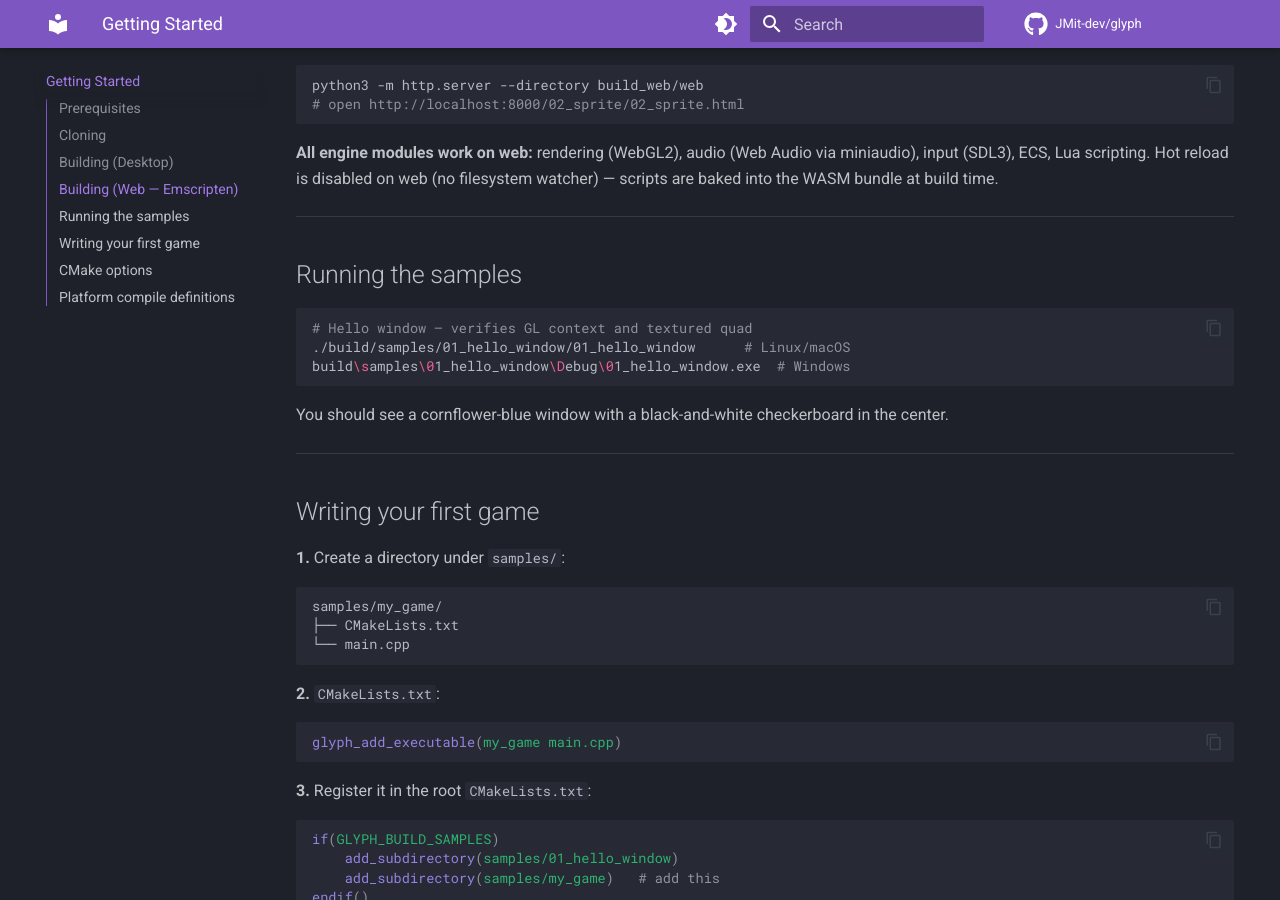
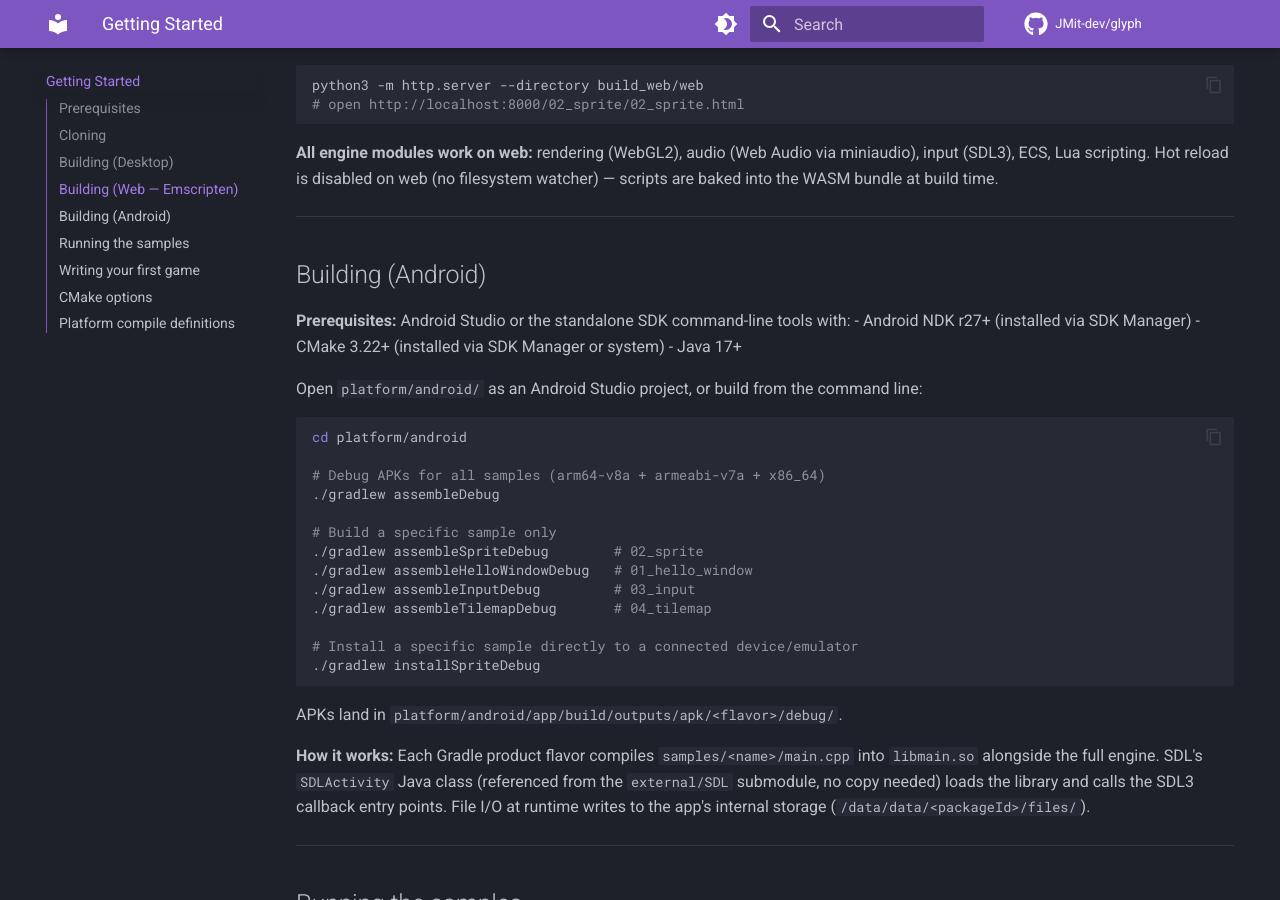
Before and after one commit to JMit-dev/glyph, an MkDocs documentation site: the page built from docs/getting-started.md, in a window 1280 px wide and 900 px high, scrolled down 1779 px. Built offline with MkDocs 1.6.1 and Material for MkDocs 9.7.7, drawn with Linux system fonts in a browser that asks for light colours; comment, search, counter and statistics services are not loaded.

Commit message:
feat: phase 20 — Android build; all 4 samples as APKs
- platform/android/: Gradle project with one product flavor per sample
  (helloWindow, sprite, input, tilemap). Each flavor passes
  -DANDROID_SAMPLE=XX to the NDK CMake build and gets a distinct
  applicationId so all APKs can coexist on device.
- platform/android/app/jni/CMakeLists.txt: standalone NDK build that
  links SDL3-static, glm, EnTT, lua54, glyph engine, and the selected
  sample into libmain.so. Links GLESv3+EGL for GLES 3.0, OpenSLES for
  miniaudio, android+log for JNI/logging.
- SDL Java source referenced from external/SDL submodule via sourceSets
  — no copy needed.
- window.cpp: extend GLES 3.0 context request to GLYPH_PLATFORM_ANDROID
  (was __EMSCRIPTEN__ only).
- main_entry.cpp: on Android, chdir to SDL_GetPrefPath before on_start()
  so relative file paths ("assets/...") resolve to writable internal storage.
- sol2: remove noexcept(is_nothrow_copy_assignable_v<T>) from
  upvalue_this_member_variable::call/real_call/operator() — Clang 18+
  (NDK r30 uses Clang 21) rejects noexcept function pointers assigned to
  lua_CFunction (int(*)(lua_State*), which carries no noexcept guarantee).
- All 4 APKs build for arm64-v8a, armeabi-v7a, x86_64 (min SDK 24).

````diff
--- a/docs/getting-started.md
+++ b/docs/getting-started.md
@@ -82,6 +82,37 @@ python3 -m http.server --directory build_web/web
 ```
 
 **All engine modules work on web:** rendering (WebGL2), audio (Web Audio via miniaudio), input (SDL3), ECS, Lua scripting. Hot reload is disabled on web (no filesystem watcher) — scripts are baked into the WASM bundle at build time.
+
+---
+
+## Building (Android)
+
+**Prerequisites:** Android Studio or the standalone SDK command-line tools with:
+- Android NDK r27+ (installed via SDK Manager)
+- CMake 3.22+ (installed via SDK Manager or system)
+- Java 17+
+
+Open `platform/android/` as an Android Studio project, or build from the command line:
+
+```bash
+cd platform/android
+
+# Debug APKs for all samples (arm64-v8a + armeabi-v7a + x86_64)
+./gradlew assembleDebug
+
+# Build a specific sample only
+./gradlew assembleSpriteDebug        # 02_sprite
+./gradlew assembleHelloWindowDebug   # 01_hello_window
+./gradlew assembleInputDebug         # 03_input
+./gradlew assembleTilemapDebug       # 04_tilemap
+
+# Install a specific sample directly to a connected device/emulator
+./gradlew installSpriteDebug
+```
+
+APKs land in `platform/android/app/build/outputs/apk/<flavor>/debug/`.
+
+**How it works:** Each Gradle product flavor compiles `samples/<name>/main.cpp` into `libmain.so` alongside the full engine. SDL's `SDLActivity` Java class (referenced from the `external/SDL` submodule, no copy needed) loads the library and calls the SDL3 callback entry points. File I/O at runtime writes to the app's internal storage (`/data/data/<packageId>/files/`).
 
 ---
 
````
Also changed, not shown: .claude/progress.md (+5 -2 lines), docs/dev/progress.md (+2 -2 lines), 16 other files.
